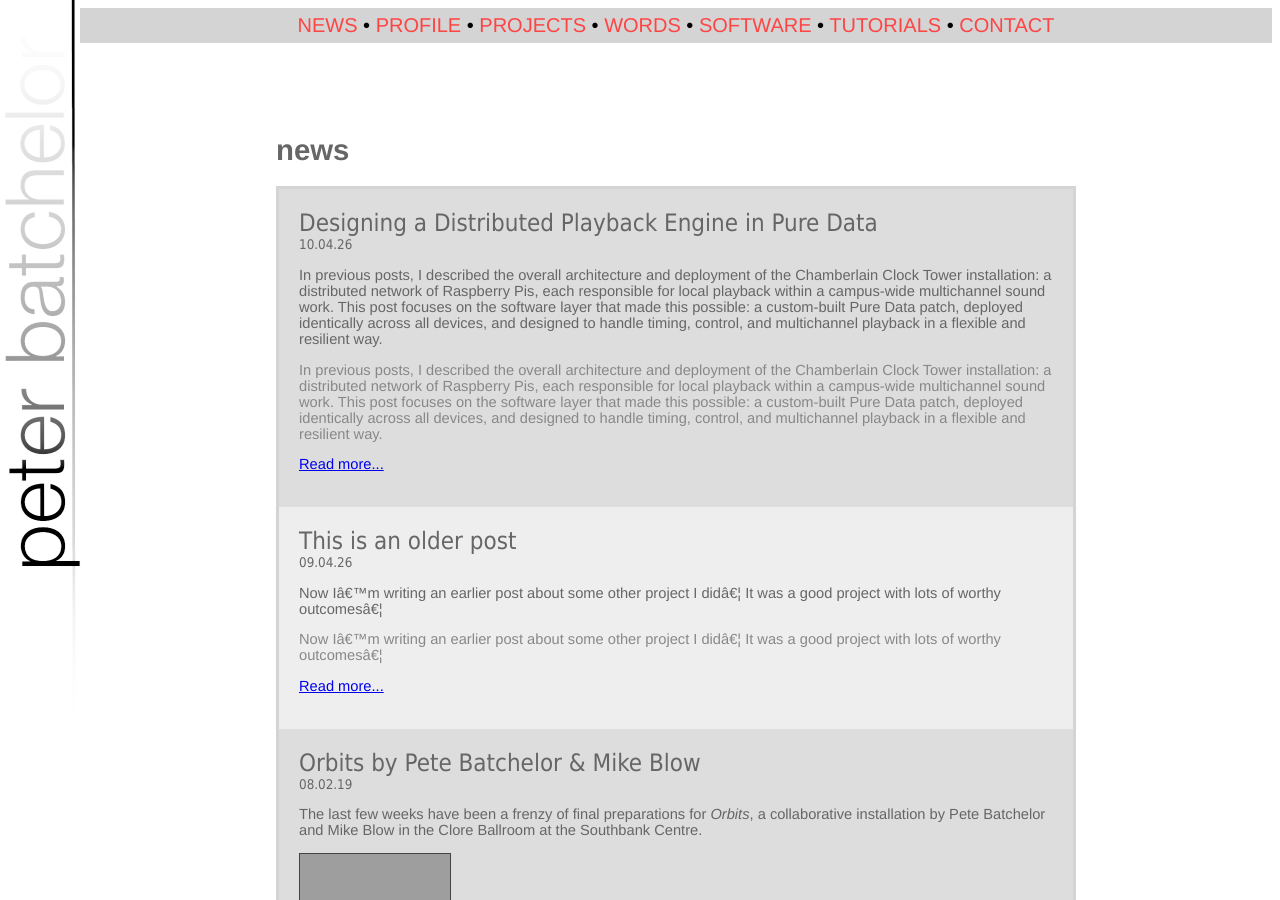
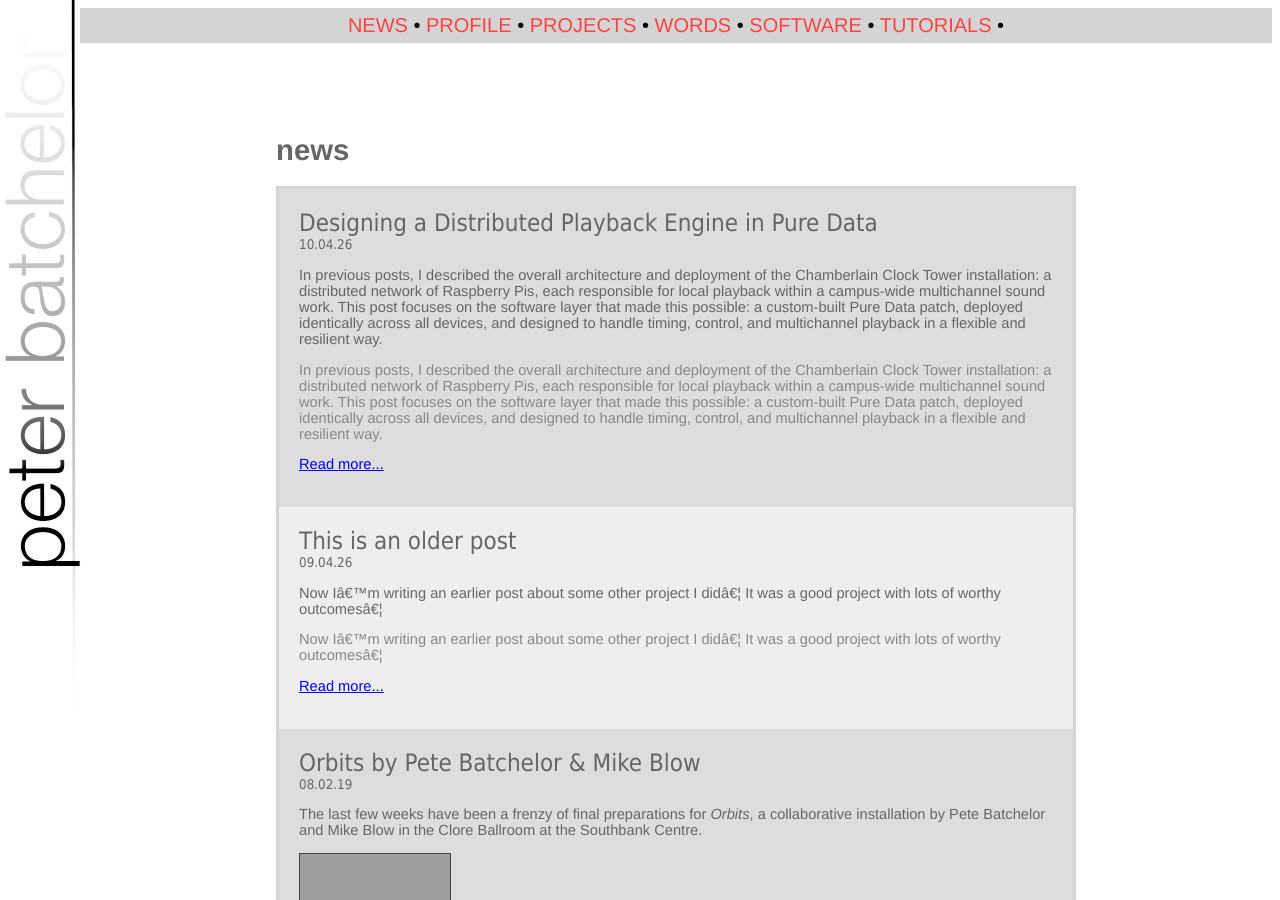
Before and after one commit to acousma74/peterbatchelor, a Jekyll site: the page built from index.md, in a window 1280 px wide and 900 px high. Built offline with Jekyll 4.4.1, drawn with Linux system fonts in a browser that asks for light colours; grey boxes are pictures that could not be loaded.

Commit message:
noContacts

```diff
--- a/_layouts/default.html
+++ b/_layouts/default.html
@@ -40,7 +40,7 @@
   <a href="{{ site.baseurl }}/words.html">WORDS</a> &bull;
   <a href="{{ site.baseurl }}/software.html">SOFTWARE</a> &bull;
   <a href="{{ site.baseurl }}/tutorials.html">TUTORIALS</a> &bull;
-  <a href="{{ site.baseurl }}/contact.html">CONTACT</a>
+
 </div>
 
 <div id="contents">
```
